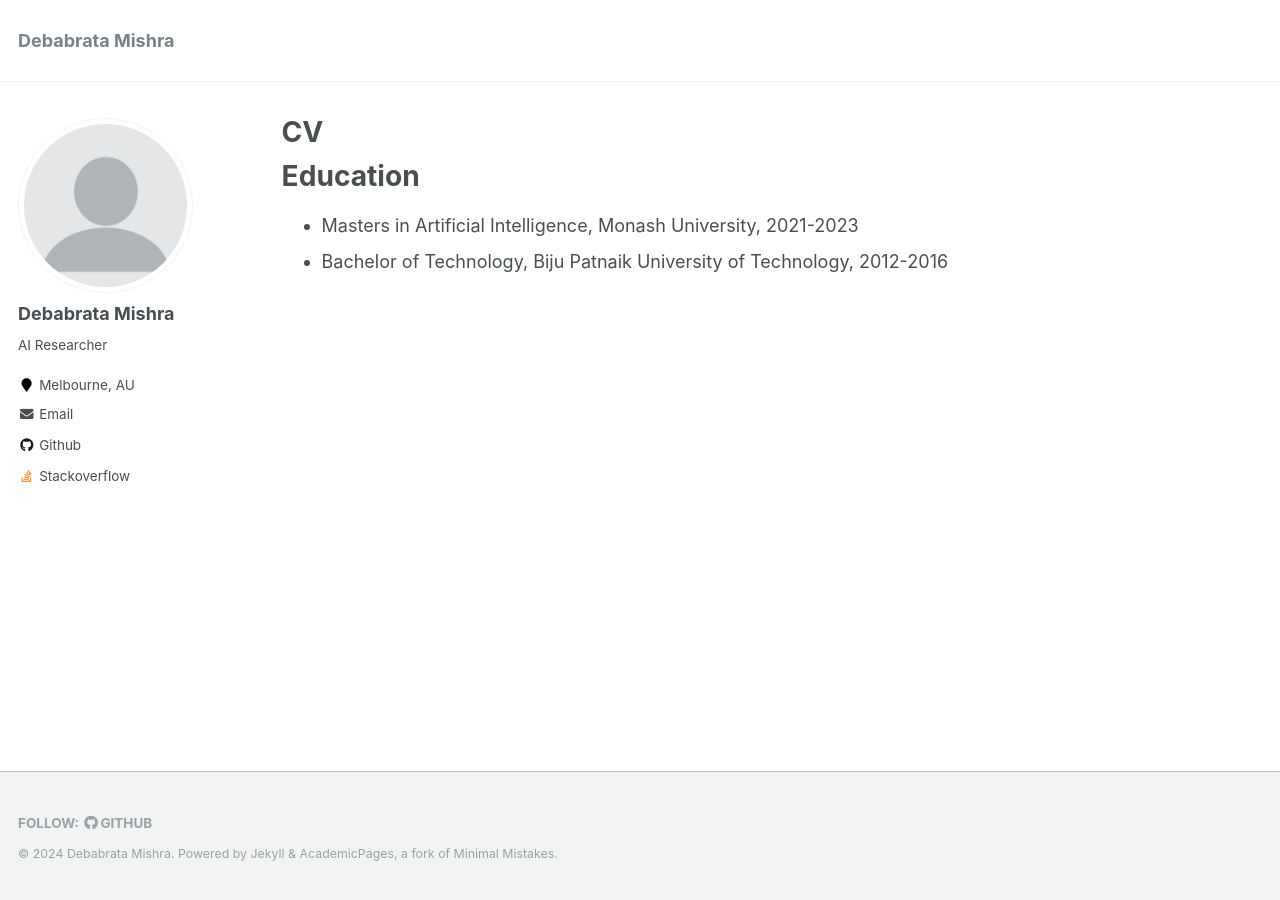
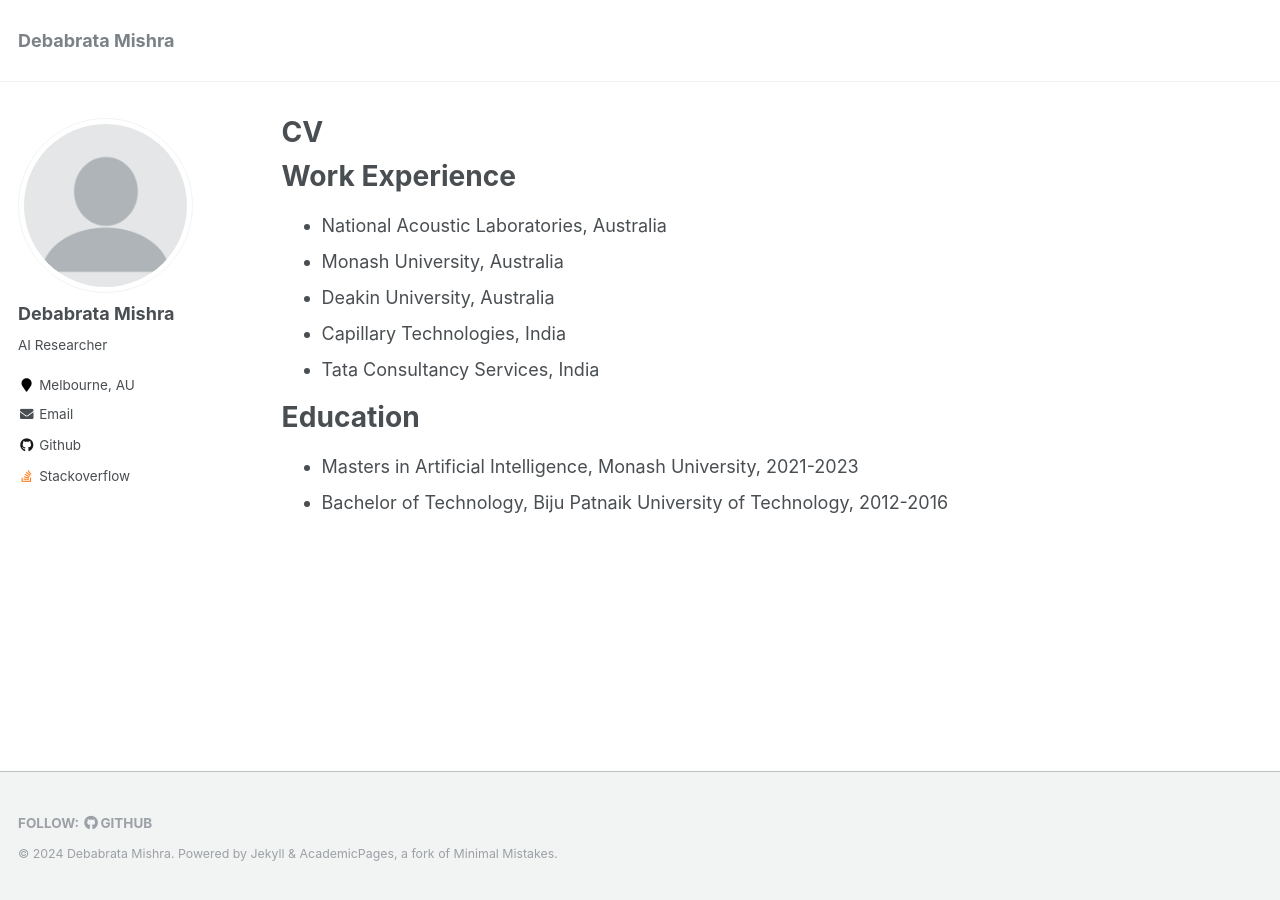
Before and after one commit to debabratamishra/debabratamishra.github.io, a Jekyll site: the page built from _pages/cv.md, in a window 1280 px wide. Built offline with Jekyll 4.4.1, drawn with Linux system fonts in a browser that asks for light colours.

Commit message:
Updated CV

```diff
--- a/_pages/cv.md
+++ b/_pages/cv.md
@@ -9,6 +9,14 @@
 
 {% include base_path %}
 
+Work Experience
+======
+* National Acoustic Laboratories, Australia
+* Monash University, Australia
+* Deakin University, Australia
+* Capillary Technologies, India
+* Tata Consultancy Services, India
+
 Education
 ======
 * Masters in Artificial Intelligence, Monash University, 2021-2023
```
